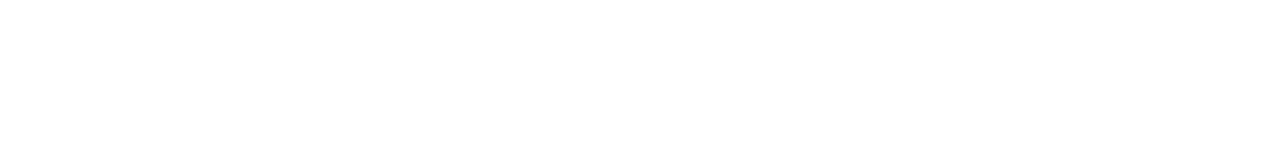
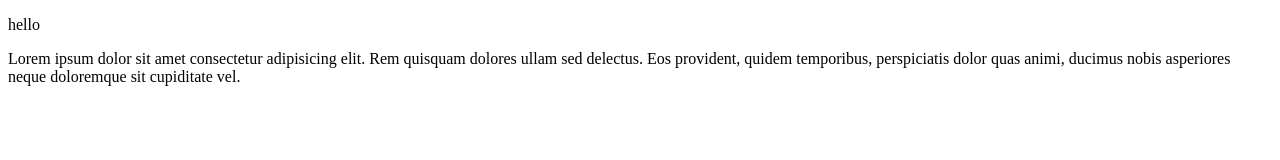
Before and after one commit to Qwertonixer/git, a plain HTML site: page index.html in a window 1280 px wide. Drawn offline with Linux system fonts and the light colour scheme.

Commit message:
hello adding
-changes applied

```diff
--- a/index.html
+++ b/index.html
@@ -7,6 +7,7 @@
     <title>Document</title>
 </head>
 <body>
-
+    <p>hello</p>
+    <p>Lorem ipsum dolor sit amet consectetur adipisicing elit. Rem quisquam dolores ullam sed delectus. Eos provident, quidem temporibus, perspiciatis dolor quas animi, ducimus nobis asperiores neque doloremque sit cupiditate vel.</p>
 </body>
 </html>
```
